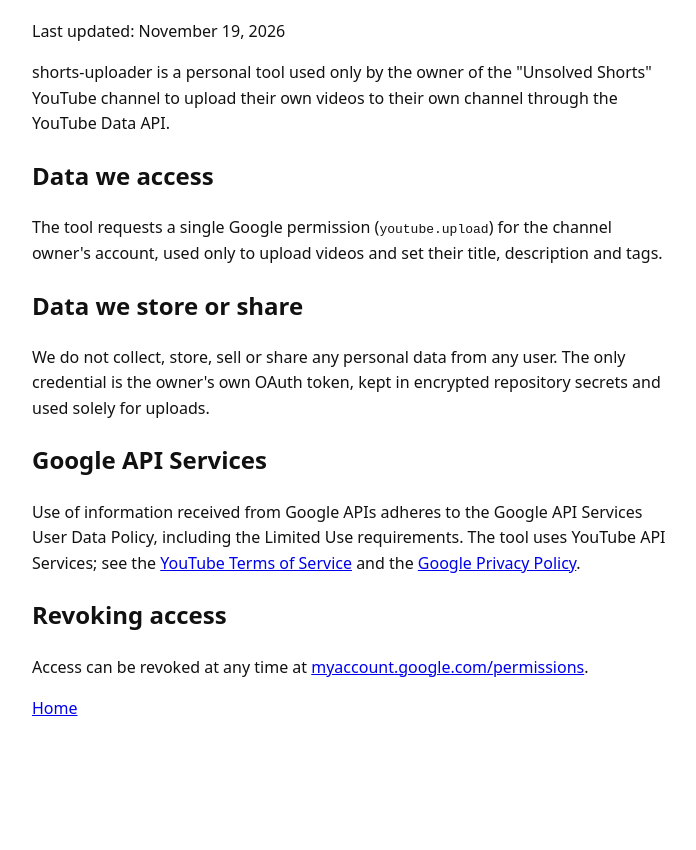
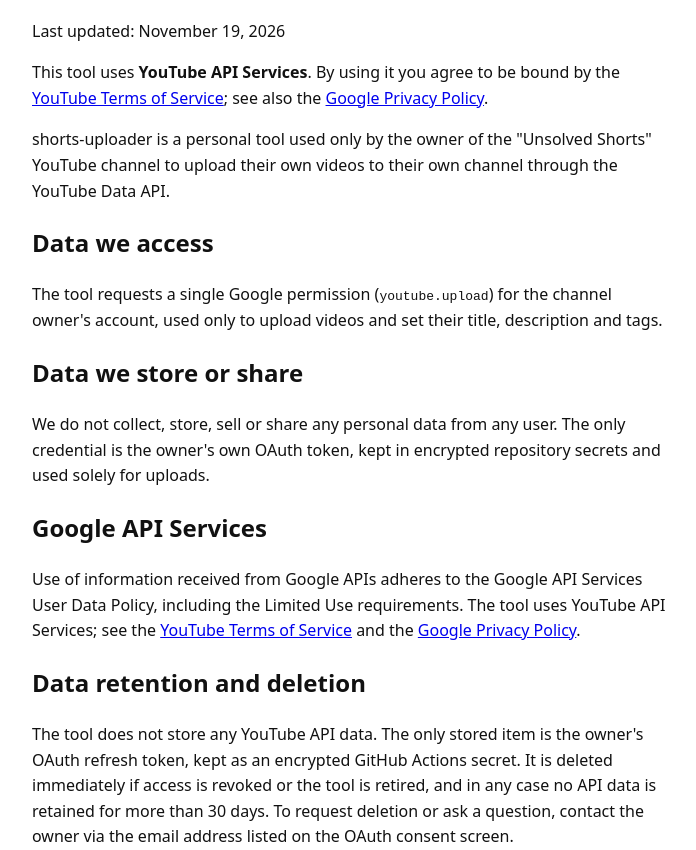
Before and after one commit to eraysuvman96/eraysuvman96.github.io, a plain HTML site: page privacy.html in a window 1280 px wide. Shown: the part 102-952 px from the top of the page, without its empty margins (288-984 px from the left). Before the commit the page ends 872 px from the top, so only its background shows below. Drawn offline with Linux system fonts and the light colour scheme.

Commit message:
Privacy policy: add data retention/deletion and YouTube API Services notice
Co-Authored-By: Claude Opus 5.5 <noreply@anthropic.com>
Claude-Session: https://claude.ai/code/session_01KQu7EvPmXeGNy5UKWL9u6a

```diff
--- a/privacy.html
+++ b/privacy.html
@@ -1,9 +1,10 @@
 <!doctype html><html lang="en"><head><meta charset="utf-8"><meta name="viewport" content="width=device-width,initial-scale=1"><title>Privacy Policy</title>
 <style>body{font-family:system-ui,sans-serif;max-width:640px;margin:48px auto;padding:0 16px;line-height:1.6;background:#fff;color:#111}</style></head>
-<body><h1>Privacy Policy — shorts-uploader</h1><p>Last updated: November 19, 2026</p>
+<body><h1>Privacy Policy — shorts-uploader</h1><p>Last updated: November 19, 2026</p><p>This tool uses <b>YouTube API Services</b>. By using it you agree to be bound by the <a href="https://www.youtube.com/t/terms">YouTube Terms of Service</a>; see also the <a href="https://policies.google.com/privacy">Google Privacy Policy</a>.</p>
 <p>shorts-uploader is a personal tool used only by the owner of the "Unsolved Shorts" YouTube channel to upload their own videos to their own channel through the YouTube Data API.</p>
 <h2>Data we access</h2><p>The tool requests a single Google permission (<code>youtube.upload</code>) for the channel owner's account, used only to upload videos and set their title, description and tags.</p>
 <h2>Data we store or share</h2><p>We do not collect, store, sell or share any personal data from any user. The only credential is the owner's own OAuth token, kept in encrypted repository secrets and used solely for uploads.</p>
 <h2>Google API Services</h2><p>Use of information received from Google APIs adheres to the Google API Services User Data Policy, including the Limited Use requirements. The tool uses YouTube API Services; see the <a href="https://www.youtube.com/t/terms">YouTube Terms of Service</a> and the <a href="https://policies.google.com/privacy">Google Privacy Policy</a>.</p>
+<h2>Data retention and deletion</h2><p>The tool does not store any YouTube API data. The only stored item is the owner's OAuth refresh token, kept as an encrypted GitHub Actions secret. It is deleted immediately if access is revoked or the tool is retired, and in any case no API data is retained for more than 30 days. To request deletion or ask a question, contact the owner via the email address listed on the OAuth consent screen.</p>
 <h2>Revoking access</h2><p>Access can be revoked at any time at <a href="https://myaccount.google.com/permissions">myaccount.google.com/permissions</a>.</p>
 <p><a href="index.html">Home</a></p></body></html>
```
